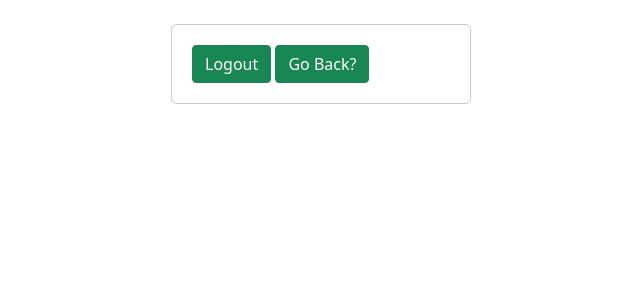
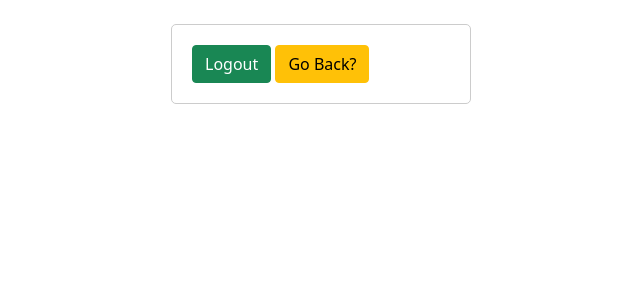
Before and after one commit to RadEZorack/augmego-azure, a Django app: page /accounts/logout/ in a window 1280 px wide. Shown: the top 300 px of the page, without its empty margins (319-959 px from the left). Run offline with Django 4.2, Linux system fonts and the light colour scheme; the visitor is signed in with stand-in values (Sample User, id 1); some libraries are stand-ins or nearby versions.

Commit message:
<a class="btn btn-warning" onclick="history.back()">Go Back?</a>

```diff
--- a/templates/account/logout.html
+++ b/templates/account/logout.html
@@ -6,7 +6,7 @@
     {% csrf_token %}
     {{ form.as_p }}
     <button class="btn btn-success" type="submit">Logout</button>
-    <a class="btn btn-success" onclick="history.back()">Go Back?</a>
+    <a class="btn btn-warning" onclick="history.back()">Go Back?</a>
 </form>
 
 {% endblock %}
```
